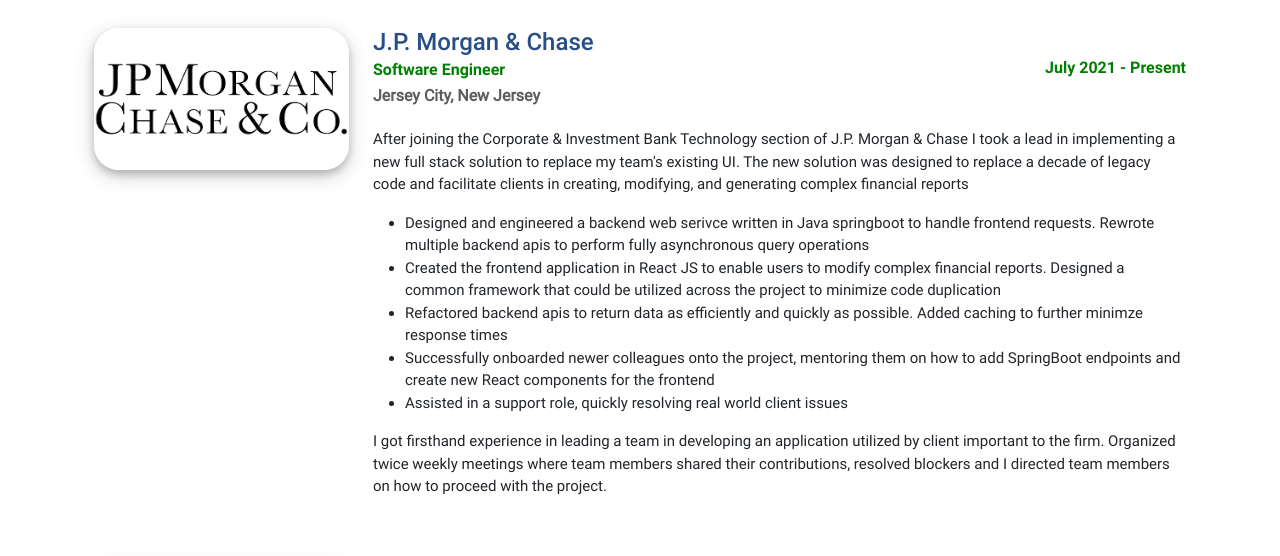
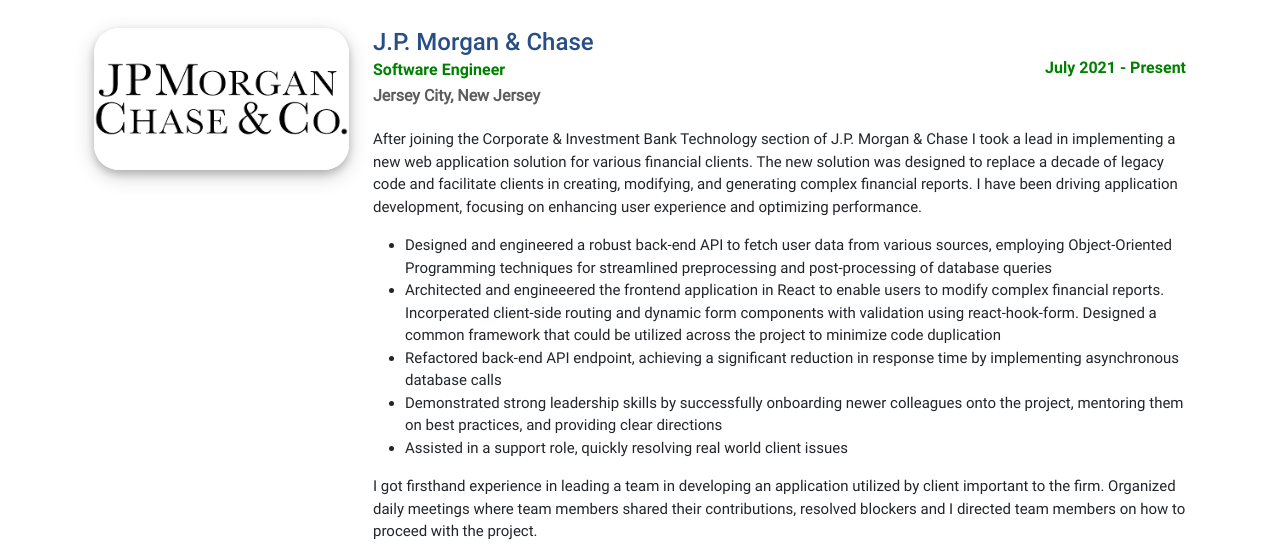
Before and after one commit to smills7997/smills7997.github.io, a plain HTML site: page index.html in a window 1280 px wide. Shown: the part 1850-2406 px from the top of the page. Drawn offline with nearby package versions, Linux system fonts and the light colour scheme; a script that the page names is missing.

Commit message:
Updated JPM Chase job description

```diff
--- a/index.html
+++ b/index.html
@@ -111,26 +111,30 @@
                             <div class="item-text">
                                 <p>
                                     After joining the Corporate & Investment Bank Technology section of J.P. Morgan & Chase I took a lead in
-                                    implementing a new full stack solution to replace my team's existing UI. The new solution was designed to
+                                    implementing a new web application solution for various financial clients. The new solution was designed to
                                     replace a decade of legacy code and facilitate clients in creating, modifying, and generating complex
-                                    financial reports
+                                    financial reports. I have been driving application development, focusing on enhancing user experience and
+                                    optimizing performance.
                                 </p>
                                 <ul>
                                     <li>
-                                        Designed and engineered a backend web serivce written in Java springboot to handle frontend requests.
-                                        Rewrote multiple backend apis to perform fully asynchronous query operations
+                                        Designed and engineered a robust back-end API to fetch user data from various sources, employing
+                                        Object-Oriented Programming techniques for streamlined preprocessing and post-processing of database
+                                        queries
                                     </li>
                                     <li>
-                                        Created the frontend application in React JS to enable users to modify complex financial reports.
-                                        Designed a common framework that could be utilized across the project to minimize code duplication
+                                        Architected and engineeered the frontend application in React to enable users to modify complex
+                                        financial reports. Incorperated client-side routing and dynamic form components with validation using
+                                        react-hook-form. Designed a common framework that could be utilized across the project to minimize
+                                        code duplication
                                     </li>
                                     <li>
-                                        Refactored backend apis to return data as efficiently and quickly as possible. Added caching to
-                                        further minimze response times
+                                        Refactored back-end API endpoint, achieving a significant reduction in response time by implementing
+                                        asynchronous database calls
                                     </li>
                                     <li>
-                                        Successfully onboarded newer colleagues onto the project, mentoring them on how to add SpringBoot
-                                        endpoints and create new React components for the frontend
+                                        Demonstrated strong leadership skills by successfully onboarding newer colleagues onto the project,
+                                        mentoring them on best practices, and providing clear directions
                                     </li>
                                     <li>
                                         Assisted in a support role, quickly resolving real world client issues
@@ -138,7 +142,7 @@
                                 </ul>
                                 <p>
                                     I got firsthand experience in leading a team in developing an application utilized by client important to
-                                    the firm. Organized twice weekly meetings where team members shared their contributions, resolved blockers
+                                    the firm. Organized daily meetings where team members shared their contributions, resolved blockers
                                     and I directed team members on how to proceed with the project.
                                 </p>
                             </div>
```
